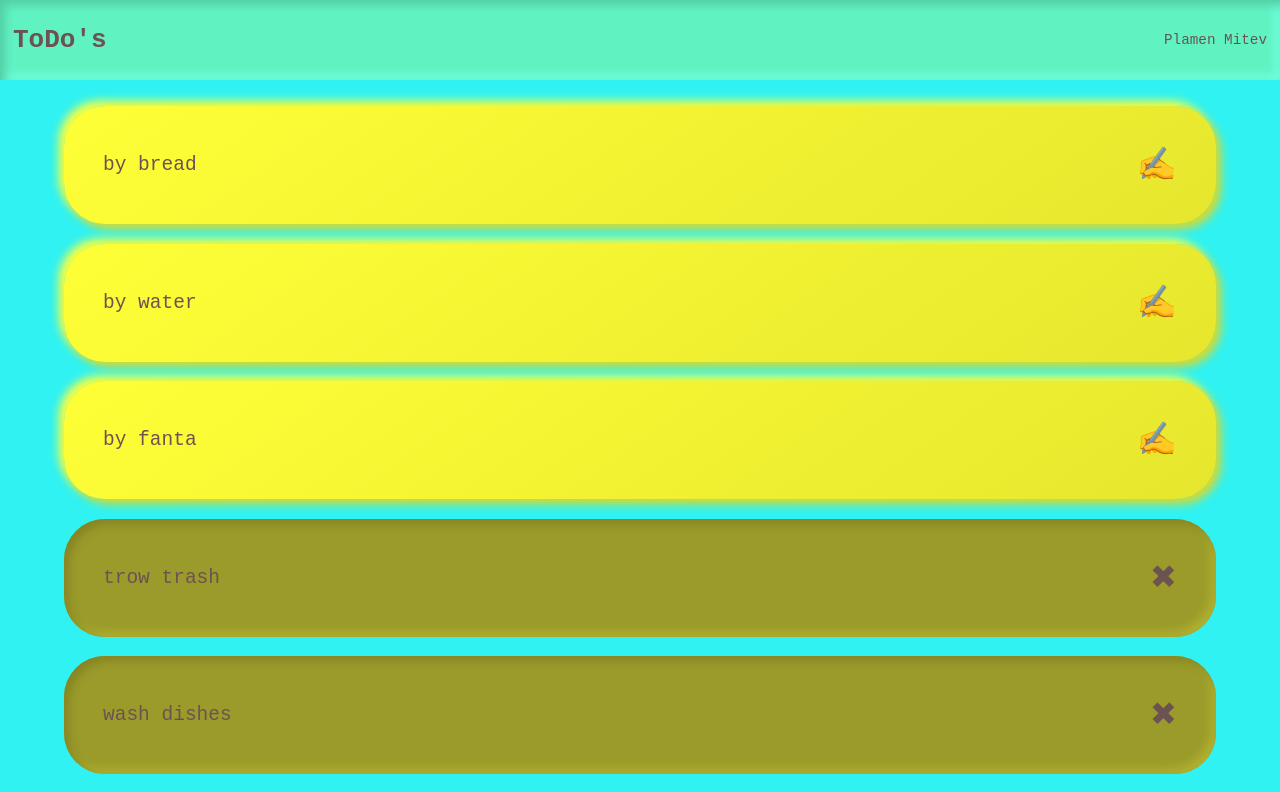
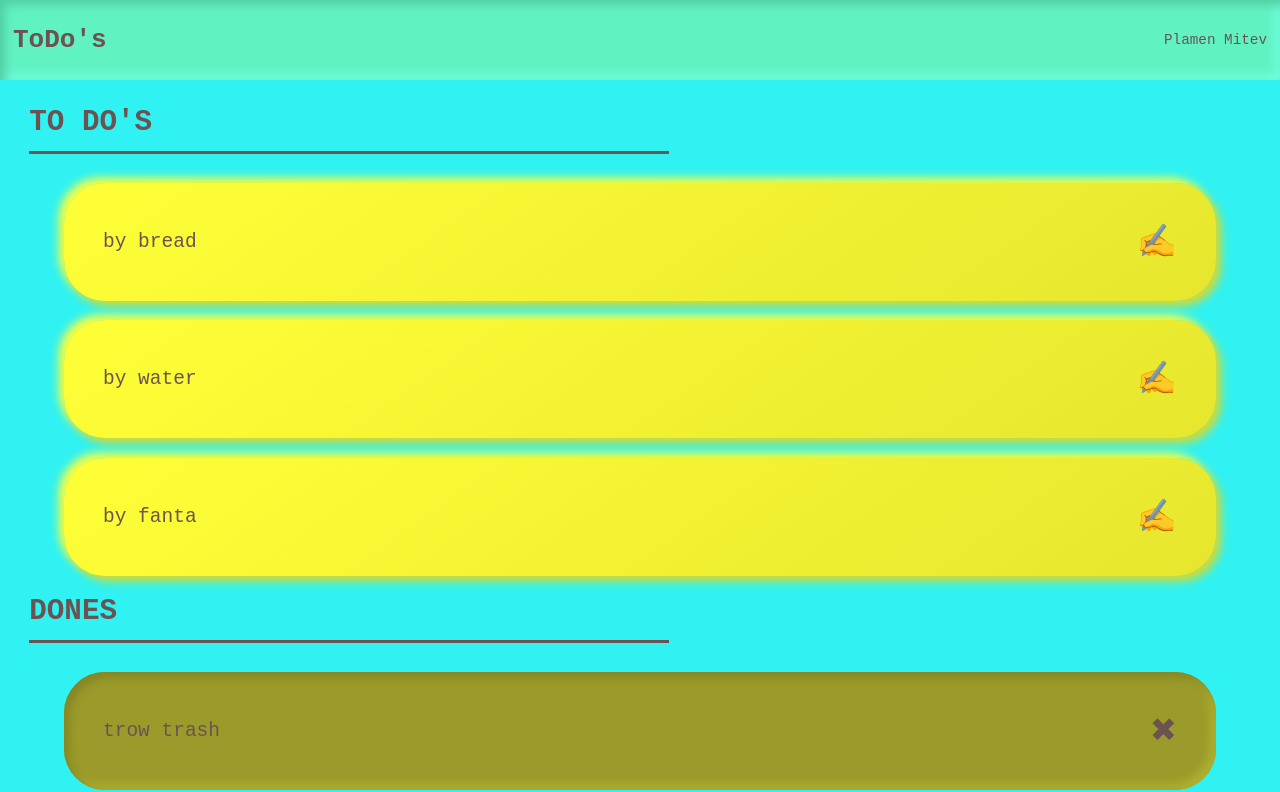
Before and after one commit to pm-storage/react-todo, a React (Create React App) app: page / in a window 1280 px wide. Shown: the top 792 px of the page. Built offline with nearby package versions, Linux system fonts and the light colour scheme.

Commit message:
before fetching

```diff
--- a/src/components/ToDonesContainer.js
+++ b/src/components/ToDonesContainer.js
@@ -10,7 +10,10 @@ const ToDonesContainer = (props) => {
   ))
 
   return(
+  <>
+  <h2>DONES</h2>
   <div className="to-dones">{jsxBoilerPlate}</div>
+  </>
   )
 }
 
--- a/src/components/ToDosContainer.js
+++ b/src/components/ToDosContainer.js
@@ -9,7 +9,10 @@ const ToDosContainer = (props) => {
   ))
 
   return(
-  <div className='to-dos'>{jsxBoilerPlate}</div>
+    <>
+      <h2>TO DO'S</h2>
+      <div className='to-dos'>{jsxBoilerPlate}</div>
+    </>
   )
 }
 
--- a/src/scss/App.scss
+++ b/src/scss/App.scss
@@ -45,7 +45,12 @@ body {
       }
       main {
         font-size: 1.5rem;
-
+        h2 {
+          margin: 0 1em 1em;
+          border-bottom: 3px solid $text-color;
+          padding-bottom: .4em;
+          width: 50%;
+        }
         .todo {
           margin: 0 auto;
           margin-bottom: 1em;
```
